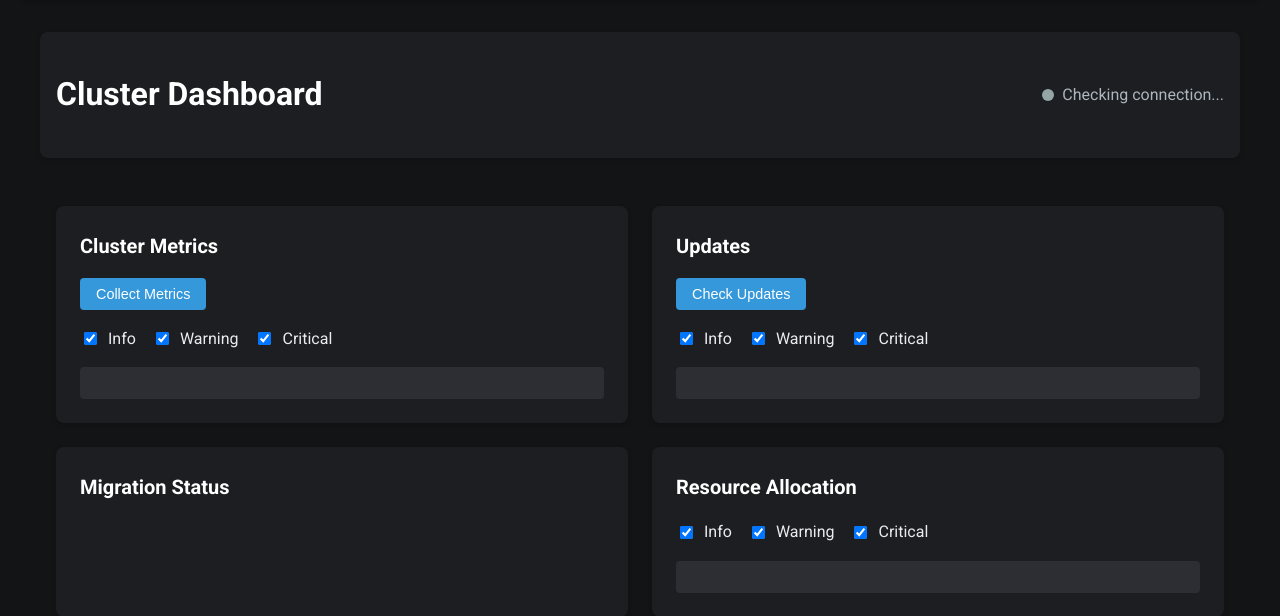
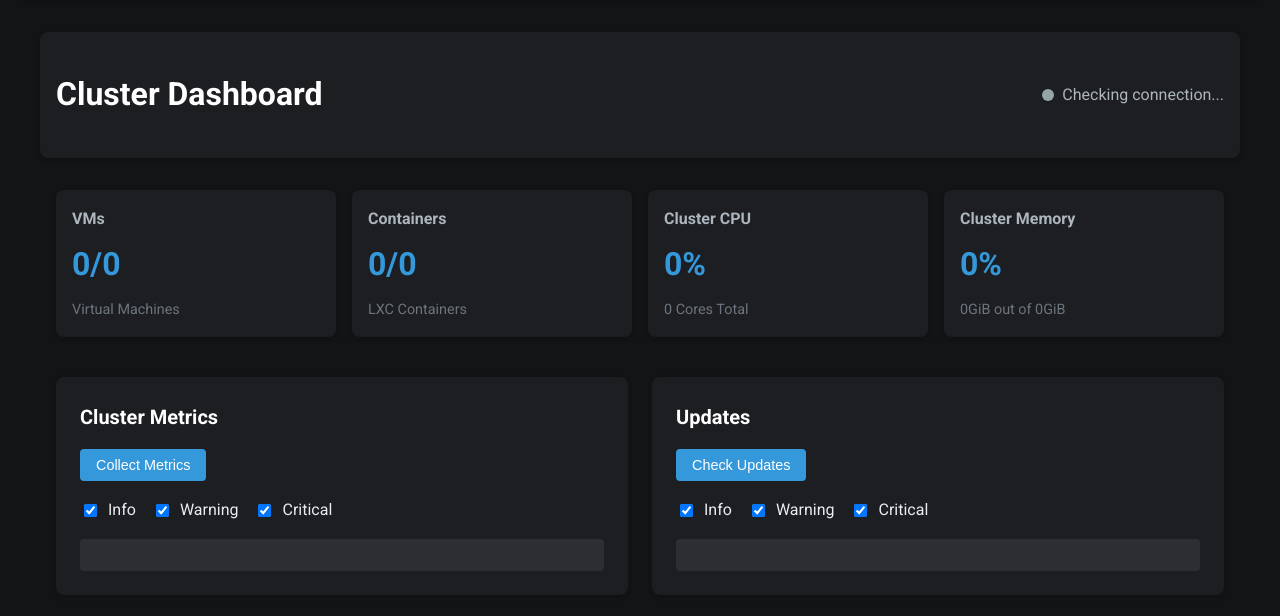
Before and after one commit to PadsterH2012/Proxmox-Cluster-Manager, a Flask app: page /dashboard in a window 1280 px wide. Shown: the part 94-710 px from the top of the page. Run offline with Flask 3, Linux system fonts and the light colour scheme; the visitor is signed in with stand-in values (Sample User, id 1); data that the repository does not hold is empty; some libraries are stand-ins or nearby versions.

Commit message:
Add metric cards to dashboard for quick cluster overview

```diff
--- a/project/routes/dashboard.py
+++ b/project/routes/dashboard.py
@@ -237,19 +237,35 @@ def register_routes(app):
         # Sort hosts by node name
         sorted_hosts = dict(sorted(hosts_metrics.items()))
 
+        # Format memory values to GiB
+        total_memory_gib = f"{cluster_metrics.total_memory / (1024**3):.1f}GiB" if cluster_metrics else "0GiB"
+        used_memory_gib = f"{cluster_metrics.used_memory / (1024**3):.1f}GiB" if cluster_metrics else "0GiB"
+
+        metrics = {
+            'vms': {
+                'current': online_vms,
+                'total': total_vms
+            },
+            'containers': {
+                'current': online_containers,
+                'total': total_containers
+            },
+            'cpu': {
+                'usage': round(cpu_percent),
+                'cores': cluster_metrics.total_cpu if cluster_metrics else 0
+            },
+            'memory': {
+                'usage': round(memory_percent),
+                'used': used_memory_gib,
+                'total': total_memory_gib
+            }
+        }
+
         return render_template('dashboard.html',
                             hosts=sorted_hosts,
-                            total_vms=total_vms,
-                            online_vms=online_vms,
-                            total_containers=total_containers,
-                            online_containers=online_containers,
-                            cpu_percent=cpu_percent,
-                            memory_percent=memory_percent,
+                            metrics=metrics,
                             total_nodes=cluster_metrics.node_count if cluster_metrics else 0,
-                            last_updated=cluster_metrics.timestamp if cluster_metrics else datetime.utcnow(),
-                            total_cores=cluster_metrics.total_cpu if cluster_metrics else 0,
-                            total_memory=cluster_metrics.total_memory if cluster_metrics else 0,
-                            used_memory=cluster_metrics.used_memory if cluster_metrics else 0)
+                            last_updated=cluster_metrics.timestamp if cluster_metrics else datetime.utcnow())
 
     @app.route('/api/metrics/hosts', methods=['GET'])
     def get_host_metrics():
--- a/project/static/css/dashboard.css
+++ b/project/static/css/dashboard.css
@@ -1,3 +1,50 @@
+/* Metric Cards */
+.metric-cards {
+    display: grid;
+    grid-template-columns: repeat(4, 1fr);
+    gap: 1rem;
+    margin-bottom: 1.5rem;
+    padding: 0 1rem;
+}
+
+.metric-card {
+    background: #1c1e21;
+    border-radius: 8px;
+    padding: 1rem;
+    box-shadow: 0 2px 4px rgba(0,0,0,0.2);
+    color: #fff;
+}
+
+.metric-card h3 {
+    margin: 0;
+    font-size: 1rem;
+    color: #adb5bd;
+}
+
+.metric-value {
+    font-size: 2rem;
+    font-weight: bold;
+    margin: 0.5rem 0;
+    color: #3498db;
+}
+
+.metric-detail {
+    font-size: 0.9rem;
+    color: #6c757d;
+}
+
+@media (max-width: 1024px) {
+    .metric-cards {
+        grid-template-columns: repeat(2, 1fr);
+    }
+}
+
+@media (max-width: 768px) {
+    .metric-cards {
+        grid-template-columns: 1fr;
+    }
+}
+
 /* Dashboard and Settings Layout */
 .dashboard-header {
     display: flex;
--- a/project/templates/dashboard.html
+++ b/project/templates/dashboard.html
@@ -12,6 +12,29 @@
     <div class="connection-status">
         <span class="status-dot"></span>
         <span class="status-text">Checking connection...</span>
+    </div>
+</div>
+
+<div class="metric-cards">
+    <div class="metric-card">
+        <h3>VMs</h3>
+        <div class="metric-value">{{ metrics.vms.current }}/{{ metrics.vms.total }}</div>
+        <div class="metric-detail">Virtual Machines</div>
+    </div>
+    <div class="metric-card">
+        <h3>Containers</h3>
+        <div class="metric-value">{{ metrics.containers.current }}/{{ metrics.containers.total }}</div>
+        <div class="metric-detail">LXC Containers</div>
+    </div>
+    <div class="metric-card">
+        <h3>Cluster CPU</h3>
+        <div class="metric-value">{{ metrics.cpu.usage }}%</div>
+        <div class="metric-detail">{{ metrics.cpu.cores }} Cores Total</div>
+    </div>
+    <div class="metric-card">
+        <h3>Cluster Memory</h3>
+        <div class="metric-value">{{ metrics.memory.usage }}%</div>
+        <div class="metric-detail">{{ metrics.memory.used }} out of {{ metrics.memory.total }}</div>
     </div>
 </div>
 
```
Also changed, not shown: project/templates/dashboard_desc.md (added, +43 -0 lines), README.md.
